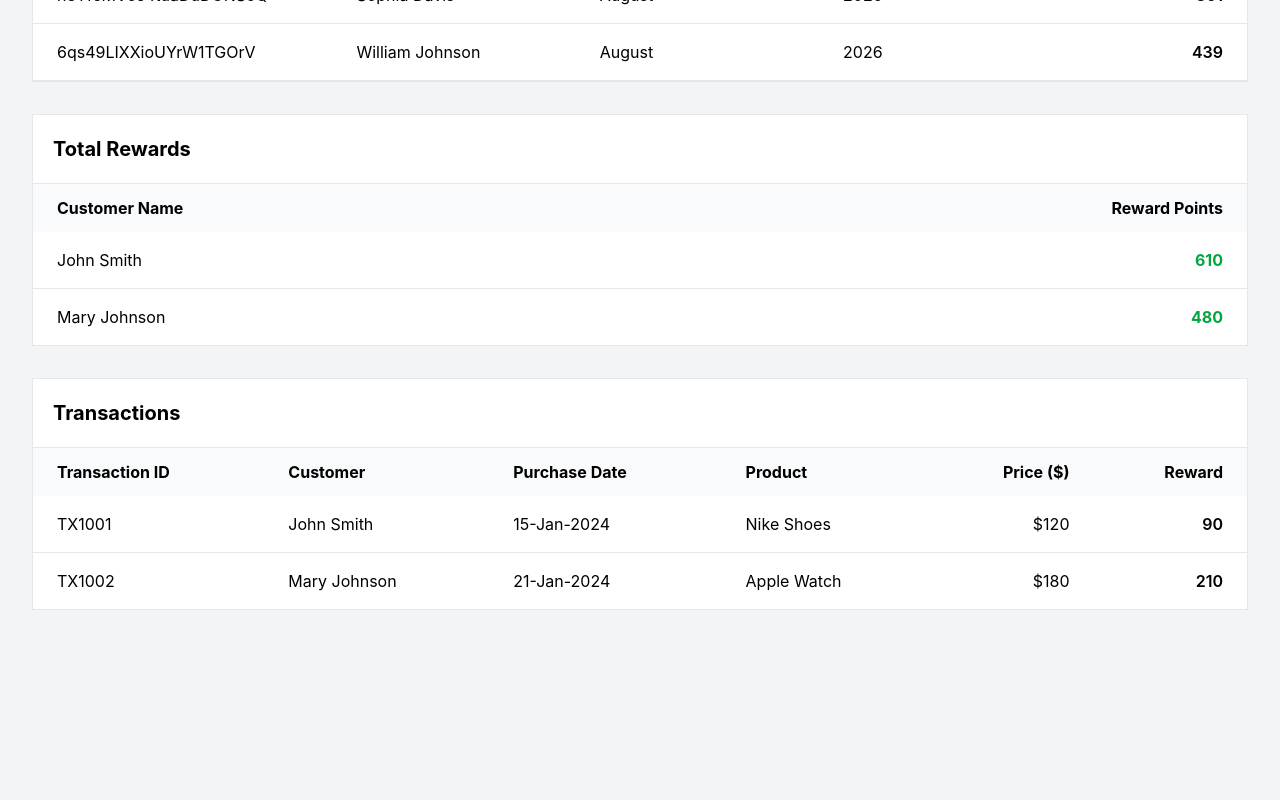
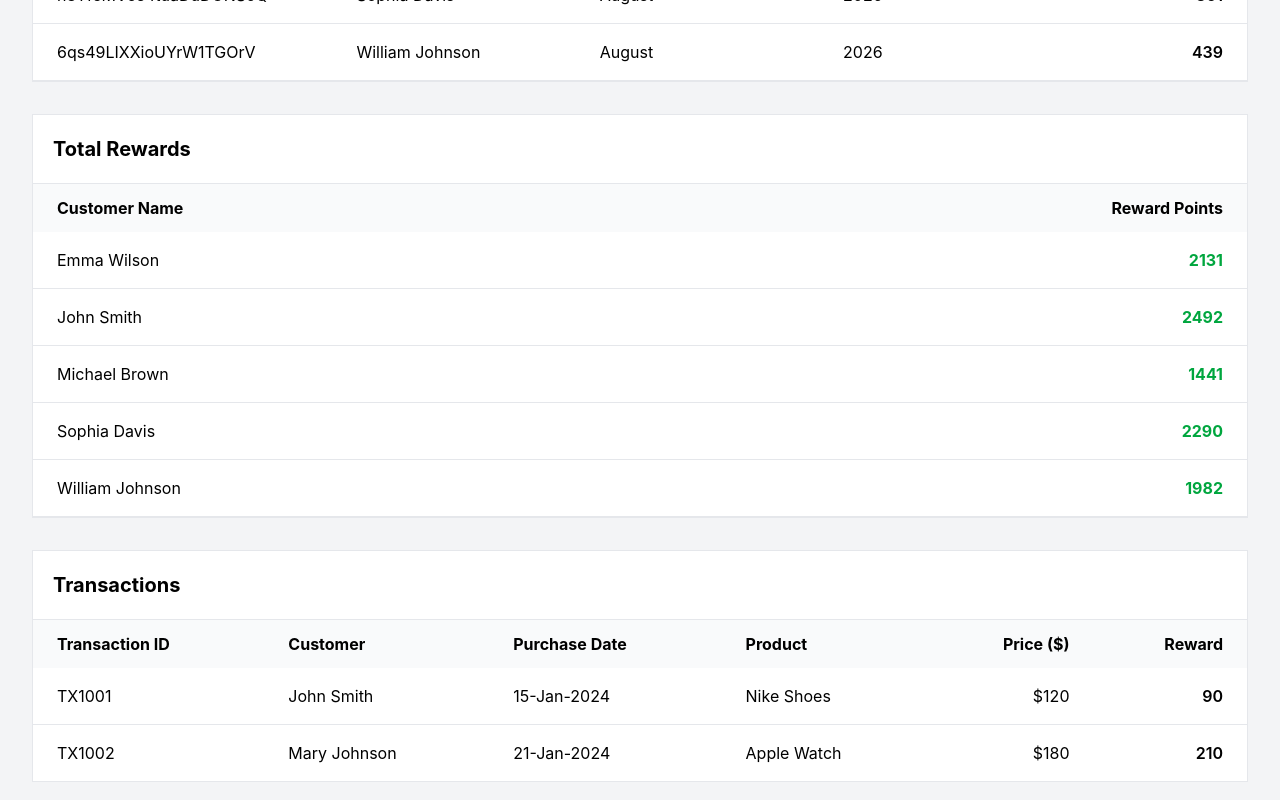
Before and after one commit to manikandanthedeveloper/infosys-assessment, a React (Vite) app: page / in a window 1280 px wide. Shown: the part 1463-2263 px from the top of the page. Before the commit the page ends 2105 px from the top, so only its background shows below. Built offline with nearby package versions, Linux system fonts and the light colour scheme.

Commit message:
Total rewards created

```diff
--- /dev/null
+++ b/src/components/TotalRewards/TotalRewardRow.jsx
@@ -0,0 +1,16 @@
+import { totalRewardTableRowPropType } from "./totalRewardPropTypes";
+
+function TotalRewardRow({ item }) {
+	return (
+		<tr className="border-b border-b-gray-200">
+			<td className="px-6 py-4">{item.customerName}</td>
+			<td className="px-6 py-4 text-right font-bold text-green-600">
+				{item.rewardPoints}
+			</td>
+		</tr>
+	);
+}
+
+TotalRewardRow.propTypes = totalRewardTableRowPropType;
+
+export default TotalRewardRow;
--- a/src/components/TotalRewardTable.jsx
+++ b/src/components/TotalRewards/TotalRewardTable.jsx
@@ -1,4 +1,7 @@
-function TotalRewardTable() {
+import { totalRewardTablePropType } from "./totalRewardPropTypes";
+import TotalRewardRow from "./TotalRewardRow";
+
+function TotalRewardTable({ totalRewards }) {
 	return (
 		<div className="bg-white rounded-none border border-gray-200 mb-8">
 			<div className="border-b border-b-gray-200 p-5">
@@ -12,29 +15,15 @@ function TotalRewardTable() {
 							<th className="px-6 py-3 text-left">
 								Customer Name
 							</th>
-
 							<th className="px-6 py-3 text-right">
 								Reward Points
 							</th>
 						</tr>
 					</thead>
-
 					<tbody>
-						<tr className="border-b border-b-gray-200">
-							<td className="px-6 py-4">John Smith</td>
-
-							<td className="px-6 py-4 text-right font-bold text-green-600">
-								610
-							</td>
-						</tr>
-
-						<tr>
-							<td className="px-6 py-4">Mary Johnson</td>
-
-							<td className="px-6 py-4 text-right font-bold text-green-600">
-								480
-							</td>
-						</tr>
+						{totalRewards.map((item) => (
+							<TotalRewardRow item={item} key={item.customerId} />
+						))}
 					</tbody>
 				</table>
 			</div>
@@ -42,4 +31,6 @@ function TotalRewardTable() {
 	);
 }
 
+TotalRewardTable.propTypes = totalRewardTablePropType;
+
 export default TotalRewardTable;
--- /dev/null
+++ b/src/components/TotalRewards/totalRewardPropTypes.js
@@ -0,0 +1,11 @@
+import PropTypes from "prop-types";
+
+export const totalRewardTableRowPropType = PropTypes.exact({
+	customerId: PropTypes.string.isRequired,
+	customerName: PropTypes.string.isRequired,
+	rewardPoints: PropTypes.number.isRequired,
+}).isRequired;
+
+export const totalRewardTablePropType = {
+	totalRewards: PropTypes.arrayOf(totalRewardTableRowPropType).isRequired,
+};
--- a/src/pages/Dashboard.jsx
+++ b/src/pages/Dashboard.jsx
@@ -5,7 +5,7 @@ import WidgetsSkeleton from "../components/widgets/WidgetsSkeleton";
 import Error from "../components/Error";
 import Header from "../components/Header";
 import MonthlyRewardTable from "../components/MonthlyReward/MonthlyRewardTable";
-import TotalRewardTable from "../components/TotalRewardTable";
+import TotalRewardTable from "../components/TotalRewards/TotalRewardTable";
 import TransactionTable from "../components/TransactionTable";
 import Widgets from "../components/widgets/Widgets";
 import { useTransactions } from "../hooks/useTransactions";
@@ -14,7 +14,7 @@ import rewardAggregator from "../utils/rewardAggregator";
 
 function Dashboard() {
 	const { transactions, loading } = useTransactions();
-	const { stats, monthlyRewards } = useMemo(
+	const { stats, monthlyRewards, totalRewards, rewardTransactions } = useMemo(
 		() => rewardAggregator(transactions),
 		[transactions],
 	);
@@ -35,7 +35,12 @@ function Dashboard() {
 			) : (
 				<MonthlyRewardTable monthlyReward={monthlyRewards} />
 			)}
-			<TotalRewardTable />
+			{loading ? (
+				<TableSkeleton />
+			) : (
+				<TotalRewardTable totalRewards={totalRewards} />
+			)}
+
 			<TransactionTable />
 			<Error />
 		</div>
--- a/src/utils/rewardAggregator.js
+++ b/src/utils/rewardAggregator.js
@@ -59,7 +59,7 @@ function rewardAggregator(transactions) {
 	);
 
 	return {
-		transactions: sortByDate(result.transactions, "purchaseDate"),
+		rewardTransactions: sortByDate(result.transactions, "purchaseDate"),
 		monthlyRewards: sortByMonthYear(Object.values(result.monthlyRewards)),
 		totalRewards: sortByName(
 			Object.values(result.totalRewards),
```
